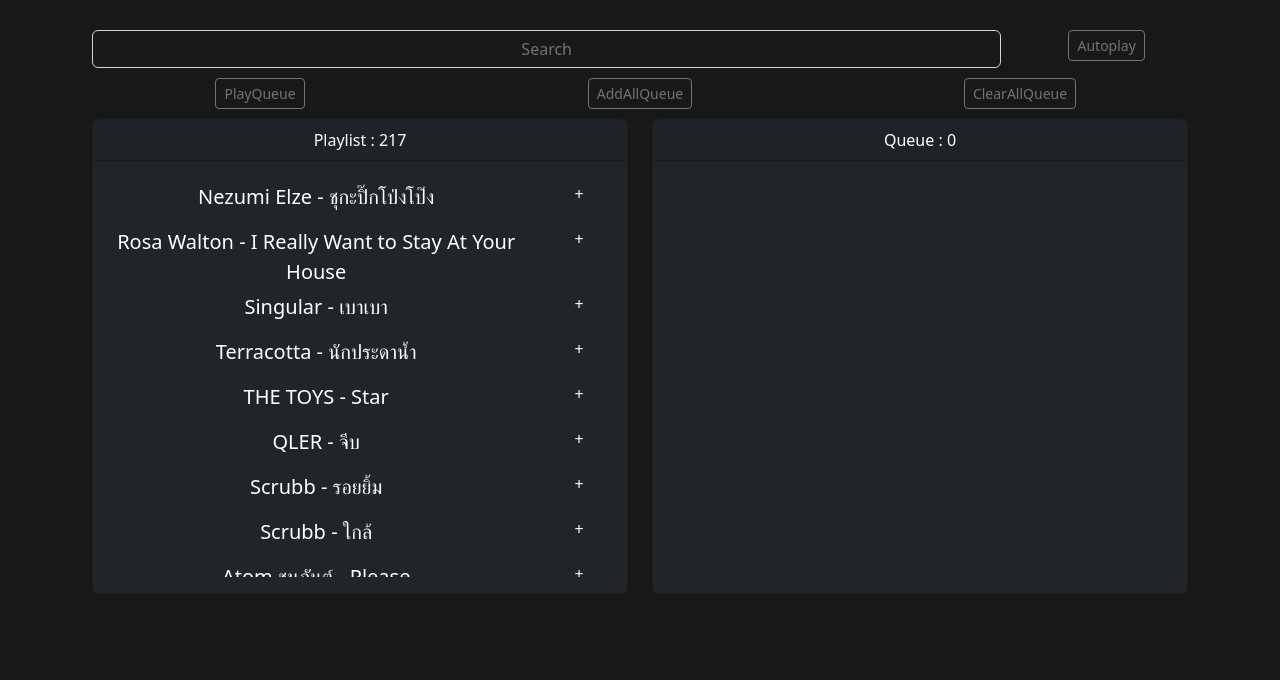
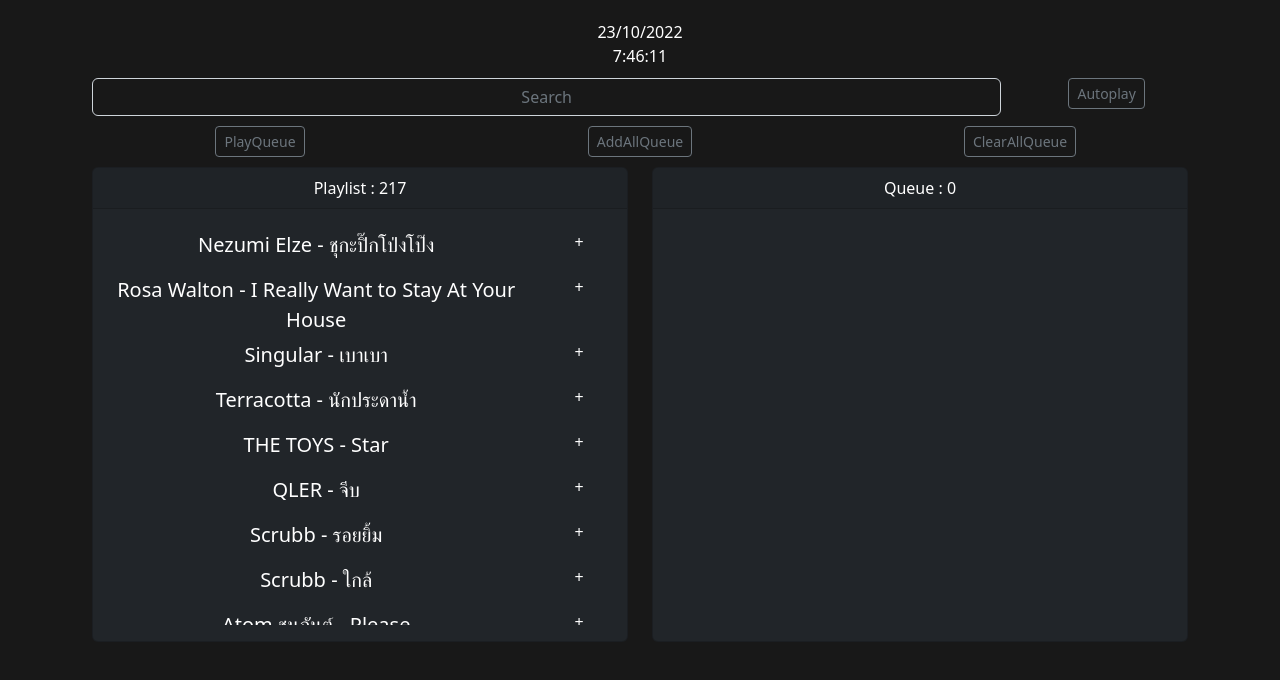
Before and after one commit to bestchse/musica, a React (Create React App) app: page / in a window 1280 px wide. Shown: the top 680 px of the page. Built offline with nearby package versions, Linux system fonts and the light colour scheme.

Commit message:
test add time

```diff
--- a/package.json
+++ b/package.json
@@ -13,6 +13,7 @@
     "react-dom": "^18.2.0",
     "react-scale-text": "^1.2.2",
     "react-scripts": "5.0.1",
+    "react-use-clock": "0.0.4",
     "react-youtube": "^10.0.0",
     "web-vitals": "^2.1.4"
   },
--- a/src/pages/Um.js
+++ b/src/pages/Um.js
@@ -158,6 +158,9 @@ export class Um extends Component {
             return null
     }
     render() {
+        const current = new Date();
+        const date = `${current.getDate()}/${current.getMonth() + 1}/${current.getFullYear()} `;
+        const time = current.getHours() + ':' + current.getMinutes() + ':' + current.getSeconds();
         let SearchData = this.state.Playlist.filter(data => {
             return data.MusicName.toLowerCase().includes(this.state.Search.toLowerCase())
         })
@@ -176,6 +179,8 @@ export class Um extends Component {
                     />
                 </Row>
                 <Container>
+                    <div style={{ color: 'white' }}>{date}</div>
+                    <div style={{ color: 'white' }}>{time}</div>
                     <Row md="12" xs="12" style={{ padding: 10 }}>
                         <Col md="10" xs="10">
                             <Form.Control
```
Also changed, not shown: 1 other file (tests, documents, lock files or other folders).
